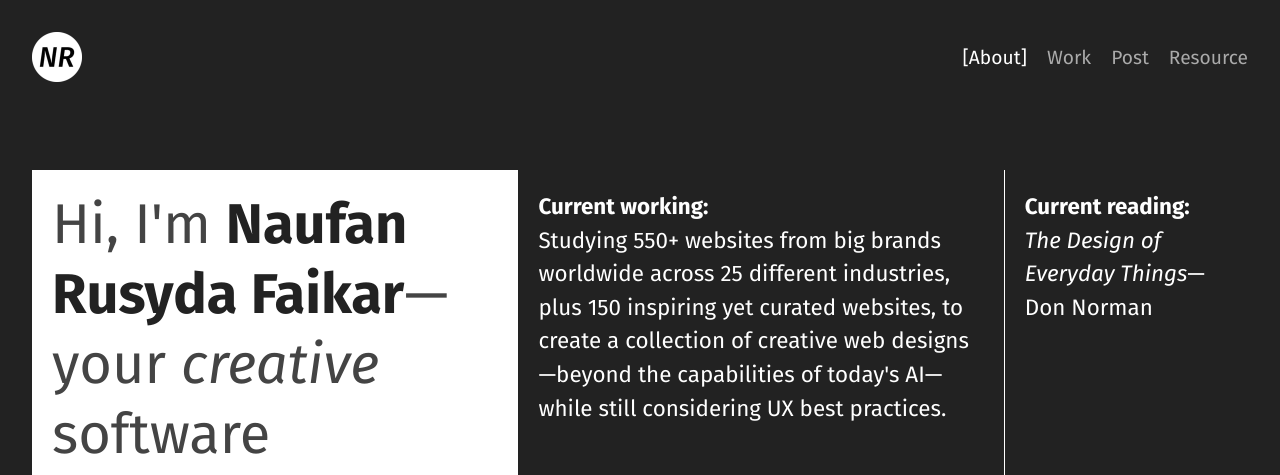
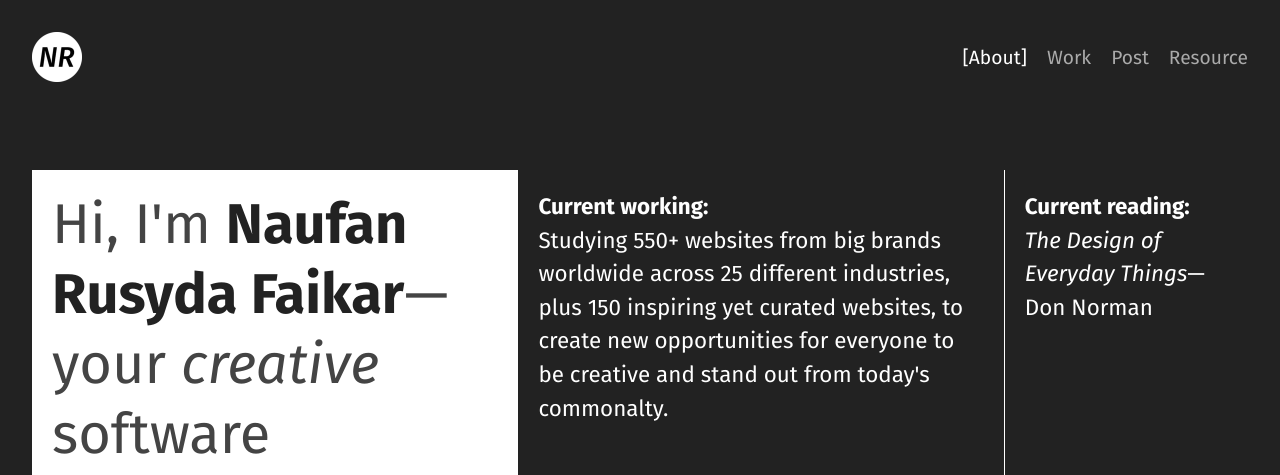
Before and after one commit to naruaika/naruaika.github.io, a Jekyll site: the page built from index.html, in a window 1280 px wide, cut to the strip 0-475 px from the top of the page. Built offline with Jekyll 4.4.1, drawn with Linux system fonts in a browser that asks for light colours.

Commit message:
Update /index page

```diff
--- a/index.html
+++ b/index.html
@@ -105,10 +105,10 @@ title: Creative Software Engineer
                     align-self: flex-start;
                     color: inherit;
                     text-decoration: none;
+                    text-underline-offset: .2em;
 
                     :last-child {
                         text-decoration: dotted underline;
-                        text-underline-offset: .2em;
                     }
 
                     &:hover {
@@ -554,7 +554,7 @@ title: Creative Software Engineer
         </div>
         <div class="box researching">
             <b>Current working:</b>
-            <span>Studying 550+ websites from big brands worldwide across 25 different industries, plus 150 inspiring yet curated websites, to create a collection of creative web designs&mdash;beyond the capabilities of today's AI&mdash;while still considering UX best practices.</span>
+            <span>Studying 550+ websites from big brands worldwide across 25 different industries, plus 150 inspiring yet curated websites, to create new opportunities for everyone to be creative and stand out from today's commonalty.</span>
         </div>
         <div class="box reading">
             <b>Current reading:</b>
```
